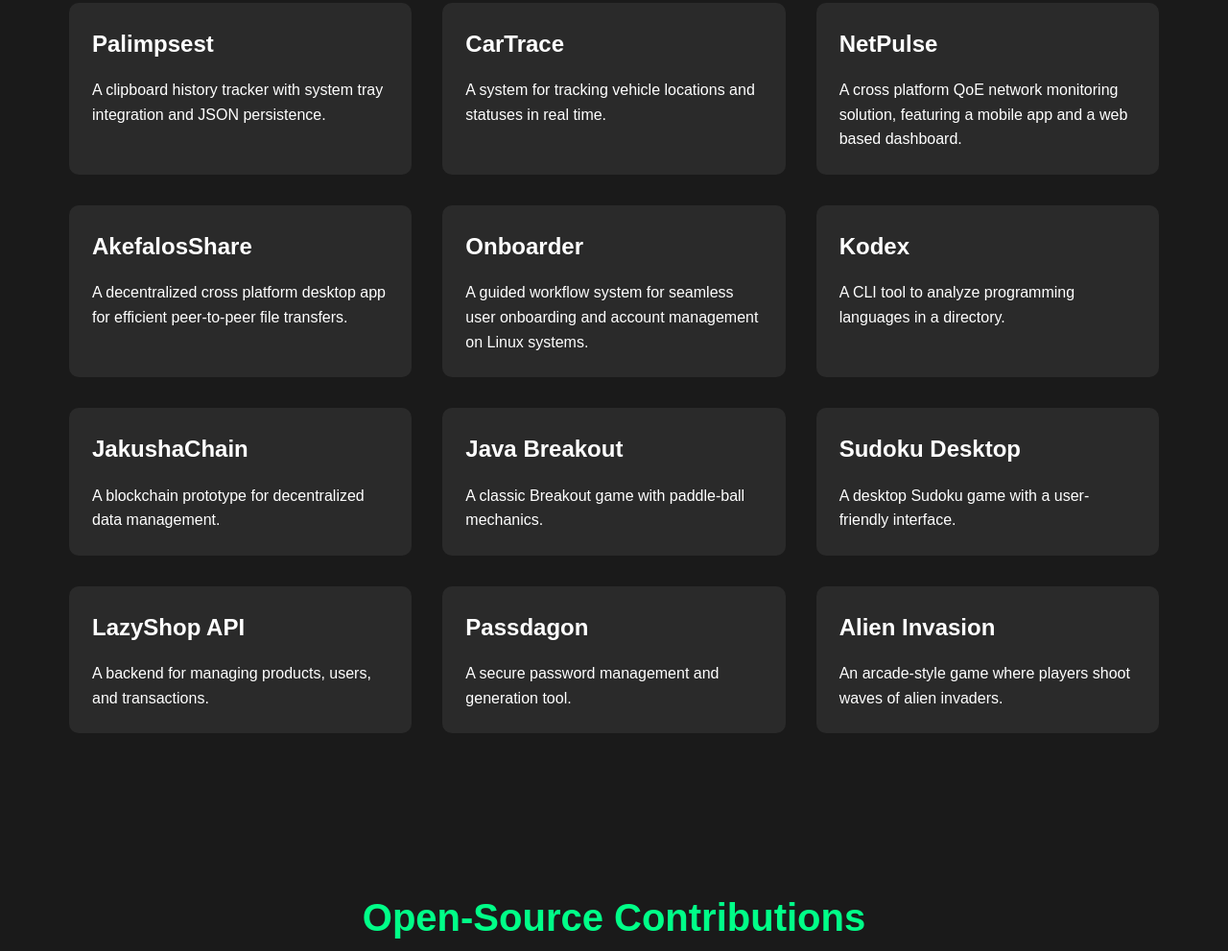
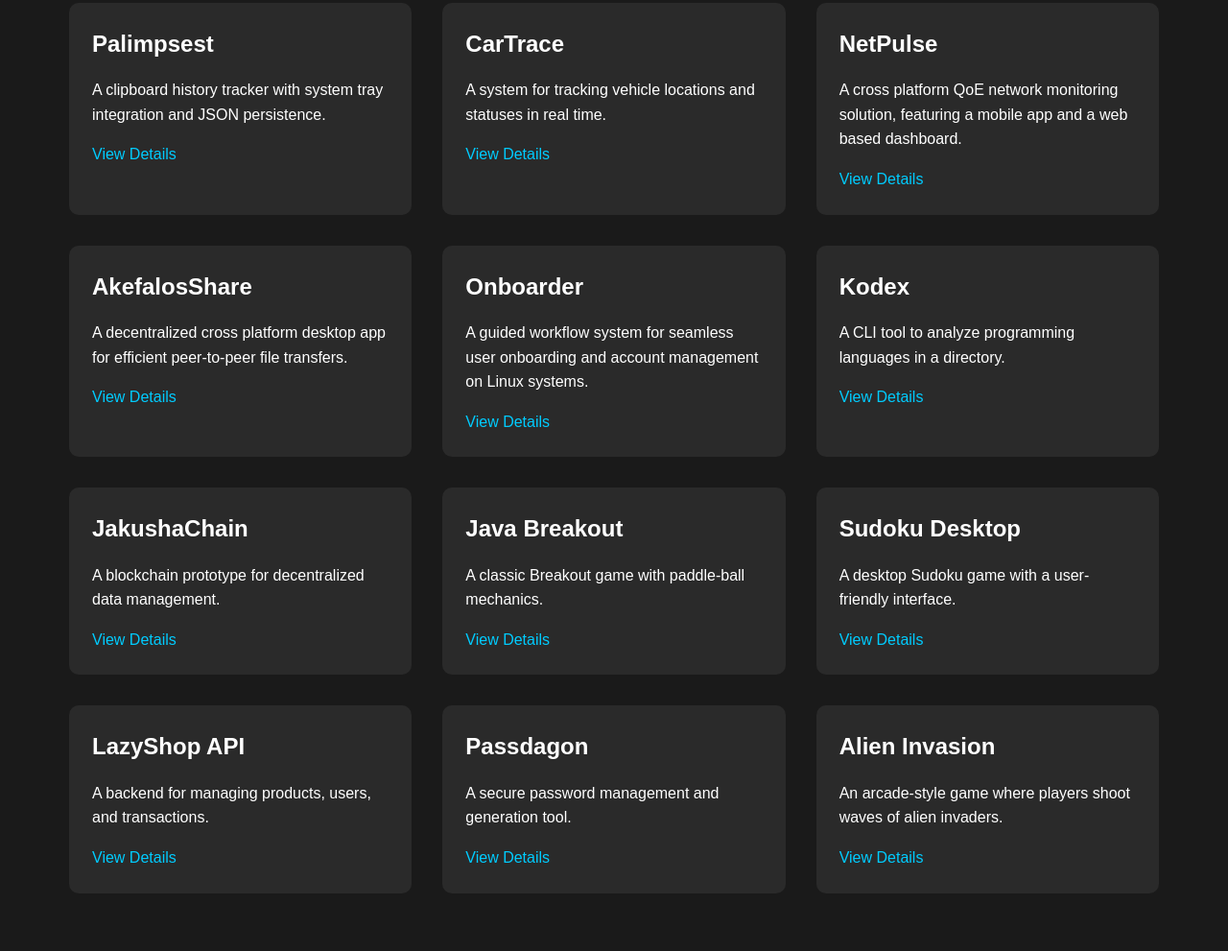
Before and after one commit to Kurocifer/Portfolio, a plain HTML site: page index.html in a window 1280 px wide. Shown: the part 1819-2810 px from the top of the page at 96% size. Drawn offline with Linux system fonts and the light colour scheme.

Commit message:
Add view details link to project cards
Adds a "View Details" link to project card as visual indication that the
cards can be clicked to get more information on a project, as it was not
explicitly clear it could be done.

```diff
--- a/index.html
+++ b/index.html
@@ -68,7 +68,7 @@
             </div>
             <div class="skill-item">
                 <svg viewBox="0 0 24 24">
-                    <circle cx="12" cy="12" r="10" fill="none" stroke="currentColor" stroke-width="1" />
+                    <circle cx="12" cy="12" r="10" fill="none" stroke="currentColor" stroke-width="1 Medical Assistance />
                     <text x="12" y="16" font-size="12" font-weight="bold" text-anchor="middle"
                         fill="currentColor">N</text>
                 </svg>
@@ -123,54 +123,65 @@
             <button class="filter-btn" data-filter="bash">Bash</button>
         </div>
         <div class="project-grid">
-            <div class="project-card" data-category="java">
+            <div class="project-card" data-category="java" aria-label="Click to view details about Palimpsest">
                 <h3>Palimpsest</h3>
                 <p>A clipboard history tracker with system tray integration and JSON persistence.</p>
+                <a href="#" class="view-details">View Details</a>
             </div>
-            <div class="project-card" data-category="javascript">
+            <div class="project-card" data-category="javascript" aria-label="Click to view details about CarTrace">
                 <h3>CarTrace</h3>
                 <p>A system for tracking vehicle locations and statuses in real time.</p>
+                <a href="#" class="view-details">View Details</a>
             </div>
-            <div class="project-card" data-category="flutter">
+            <div class="project-card" data-category="flutter" aria-label="Click to view details about NetPulse">
                 <h3>NetPulse</h3>
                 <p>A cross platform QoE network monitoring solution, featuring a mobile app and a web based dashboard.</p>
+                <a href="#" class="view-details">View Details</a>
             </div>
-            <div class="project-card" data-category="flutter">
+            <div class="project-card" data-category="flutter" aria-label="Click to view details about AkefalosShare">
                 <h3>AkefalosShare</h3>
                 <p>A decentralized cross platform desktop app for efficient peer-to-peer file transfers.</p>
+                <a href="#" class="view-details">View Details</a>
             </div>
-
-            <div class="project-card" data-category="bash">
+            <div class="project-card" data-category="bash" aria-label="Click to view details about Onboarder">
                 <h3>Onboarder</h3>
                 <p>A guided workflow system for seamless user onboarding and account management on Linux systems.</p>
+                <a href="#" class="view-details">View Details</a>
             </div>
-            <div class="project-card" data-category="python">
+            <div class="project-card" data-category="python" aria-label="Click to view details about Kodex">
                 <h3>Kodex</h3>
                 <p>A CLI tool to analyze programming languages in a directory.</p>
+                <a href="#" class="view-details">View Details</a>
             </div>
-            <div class="project-card" data-category="java">
+            <div class="project-card" data-category="java" aria-label="Click to view details about JakushaChain">
                 <h3>JakushaChain</h3>
                 <p>A blockchain prototype for decentralized data management.</p>
+                <a href="#" class="view-details">View Details</a>
             </div>
-            <div class="project-card" data-category="java">
+            <div class="project-card" data-category="java" aria-label="Click to view details about Java Breakout">
                 <h3>Java Breakout</h3>
                 <p>A classic Breakout game with paddle-ball mechanics.</p>
+                <a href="#" class="view-details">View Details</a>
             </div>
-            <div class="project-card" data-category="java">
+            <div class="project-card" data-category="java" aria-label="Click to view details about Sudoku Desktop">
                 <h3>Sudoku Desktop</h3>
                 <p>A desktop Sudoku game with a user-friendly interface.</p>
+                <a href="#" class="view-details">View Details</a>
             </div>
-            <div class="project-card" data-category="java">
+            <div class="project-card" data-category="java" aria-label="Click to view details about LazyShop API">
                 <h3>LazyShop API</h3>
                 <p>A backend for managing products, users, and transactions.</p>
+                <a href="#" class="view-details">View Details</a>
             </div>
-            <div class="project-card" data-category="java">
+            <div class="project-card" data-category="java" aria-label="Click to view details about Passdagon">
                 <h3>Passdagon</h3>
                 <p>A secure password management and generation tool.</p>
+                <a href="#" class="view-details">View Details</a>
             </div>
-            <div class="project-card" data-category="python">
+            <div class="project-card" data-category="python" aria-label="Click to view details about Alien Invasion">
                 <h3>Alien Invasion</h3>
                 <p>An arcade-style game where players shoot waves of alien invaders.</p>
+                <a href="#" class="view-details">View Details</a>
             </div>
         </div>
     </section>
--- a/script.js
+++ b/script.js
@@ -157,6 +157,14 @@ filterButtons.forEach(button => {
     });
 });
 
+// Prevent default behavior for View Details links
+const viewDetailsLinks = document.querySelectorAll('.view-details');
+viewDetailsLinks.forEach(link => {
+    link.addEventListener('click', (e) => {
+        e.preventDefault();
+    });
+});
+
 // Project Modals
 const modal = document.getElementById('project-modal');
 const modalTitle = document.getElementById('modal-title');
--- a/styles.css
+++ b/styles.css
@@ -244,6 +244,12 @@ h2 {
 
 .project-card p {
     font-size: 1rem;
+    margin-bottom: 1rem;
+}
+
+.project-card .view-details {
+    font-size: 1rem;
+    display: inline-block;
 }
 
 /* Contributions */
```
